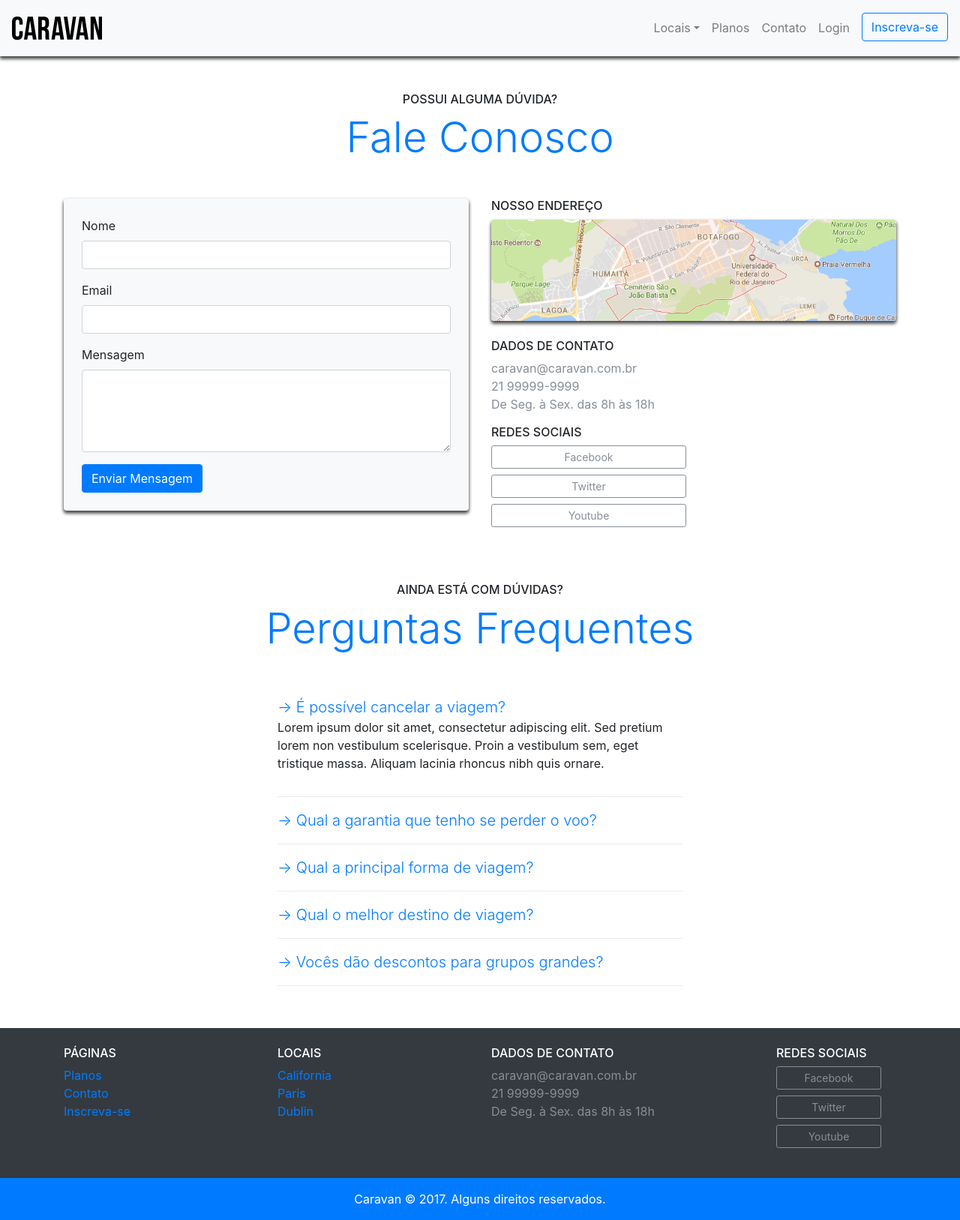
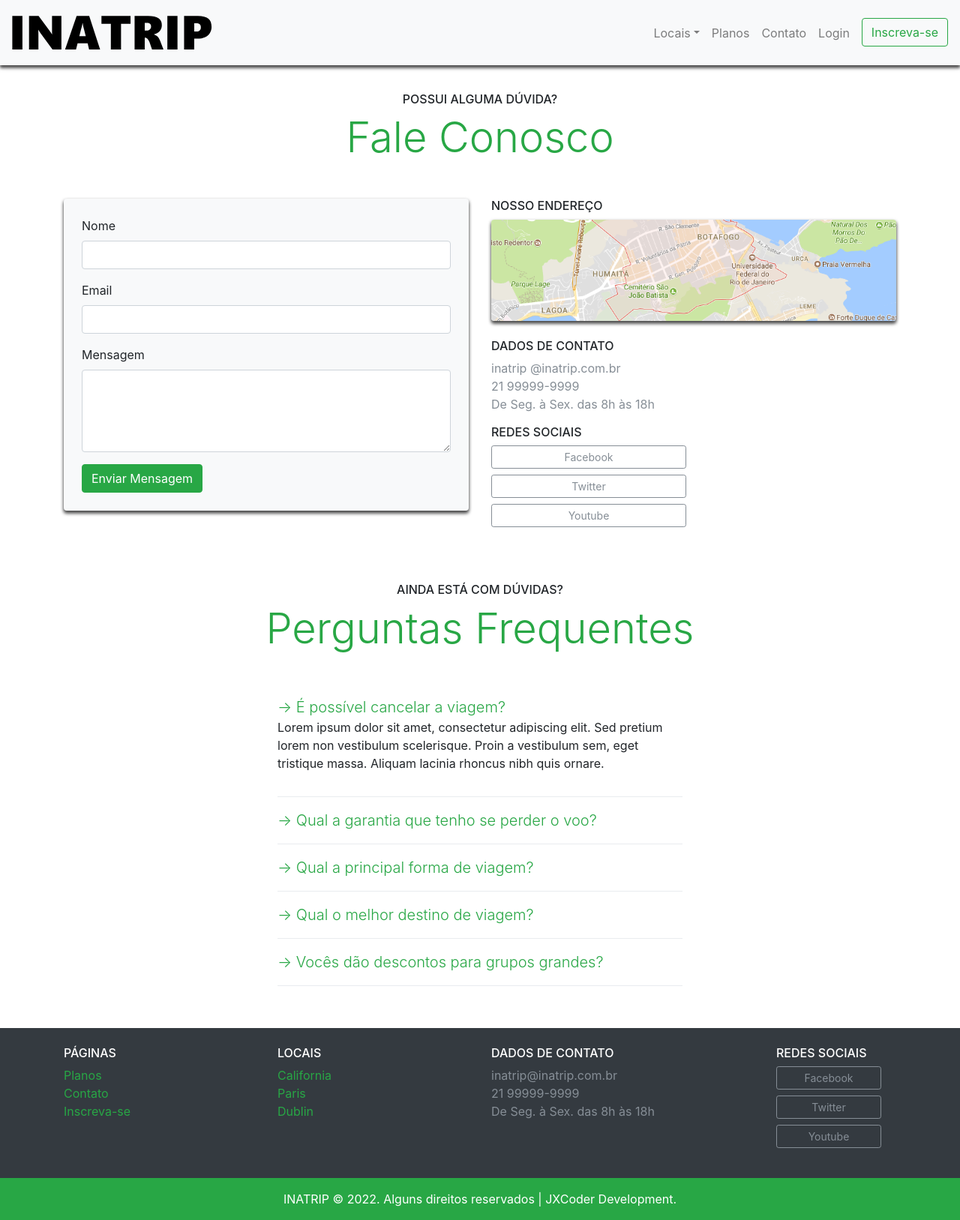
Before and after one commit to luizjxcoder/INATRIP, a plain HTML site: page contato.html in a window 1280 px wide. Shown: the whole page at 75% size. Drawn offline with Linux system fonts and the light colour scheme.

Commit message:
otimizações

```diff
--- a/contato.html
+++ b/contato.html
@@ -2,7 +2,7 @@
 <html>
 
 <head>
-   <title>Caravan</title>
+   <title>INATRIP - Contato</title>
 
    <meta charset="utf-8">
    <meta name="viewport" content="width=device-width, initial-scale=1, shrink-to-fit=no">
@@ -14,7 +14,7 @@
 
 <body>
 
-   <!--  Modal   -->
+   <!-- INÍCIO MODAL   -->
    <div class="modal fade" id="modalLogin" tabindex="-1" role="dialog" aria-labelledby="modalLoginTitulo"
       aria-hidden="true">
       <div class="modal-dialog" role="document">
@@ -26,6 +26,7 @@
                </button>
             </div>
             <div class="modal-body">
+
                <form>
                   <div class="form-group">
                      <label for="loginEmail">Email</label>
@@ -36,17 +37,19 @@
                      <input type="password" class="form-control" id="loginSenha">
                   </div>
                   <button type="submit" class="btn btn-primary">Entrar na Conta</button>
-                  <small class="form-text text-muted">Esqueceu a senha? <a href="#">Clique aqui</a>.</small>
+                  <small class="form-text text-muted">Esqueceu a senha? <a href="#">Clique
+                        aqui</a>.</small>
                </form>
             </div>
          </div>
       </div>
    </div>
-   <!-- Fecha Modal  -->
+   <!-- FIM MODAL   -->
 
+   <!-- INÍCIO MENU -->
    <nav class="navbar navbar-expand-md navbar-light bg-light fixed-top py-3 box-shadow">
       <a href="index.html" class="navbar-brand">
-         <img src="img/caravan.svg" alt="Caravan">
+         <img src="img/logo.svg" alt="Caravan">
       </a>
 
       <button class="navbar-toggler" type="button" data-toggle="collapse" data-target="#navbarSupportedContent"
@@ -61,8 +64,10 @@
                   aria-haspopup="true" aria-expanded="false">Locais</a>
                <div class="dropdown-menu" aria-labelledby="navbarDropdown">
                   <a class="dropdown-item" href="local.html">California</a>
-                  <a class="dropdown-item" href="local.html">Paris</a>
-                  <a class="dropdown-item" href="local.html">Dublin</a>
+                  <a class="dropdown-item" href="local.html">Inglaterra</a>
+                  <a class="dropdown-item" href="local.html">Peru</a>
+                  <a class="dropdown-item" href="local.html">Noruega</a>
+                  <a class="dropdown-item" href="local.html">Cancun</a>
                </div>
             </li>
             <li class="nav-item">
@@ -75,7 +80,7 @@
                <a class="nav-link" href="#" data-toggle="modal" data-target="#modalLogin">Login</a>
             </li>
             <li class="nav-item">
-               <a class="btn btn-outline-primary ml-md-2" href="inscricao.html">Inscreva-se</a>
+               <a class="btn btn-outline-success ml-md-2" href="inscricao.html">Inscreva-se</a>
             </li>
          </ul>
       </div>
@@ -84,7 +89,7 @@
    <section class="container">
       <div class="my-5 text-center">
          <span class="h6 d-block">POSSUI ALGUMA DÚVIDA?</span>
-         <h2 class="display-4 text-primary">Fale Conosco</h2>
+         <h2 class="display-4 text-success">Fale Conosco</h2>
       </div>
       <div class="row">
          <div class="col-lg mb-5">
@@ -101,7 +106,7 @@
                   <label for="clienteMensagem">Mensagem</label>
                   <textarea id="clienteMensagem" class="form-control" rows="4"></textarea>
                </div>
-               <button type="submit" class="btn btn-primary">Enviar Mensagem</button>
+               <button type="submit" class="btn btn-success">Enviar Mensagem</button>
             </form>
          </div>
          <div class="col-lg">
@@ -110,7 +115,8 @@
 
             <h2 class="h6">DADOS DE CONTATO</h2>
             <ul class="list-unstyled text-secondary">
-               <li>caravan@caravan.com.br</li>
+               <li>inatrip
+                  @inatrip.com.br</li>
                <li>21 99999-9999</li>
                <li>De Seg. à Sex. das 8h às 18h</li>
             </ul>
@@ -128,12 +134,12 @@
    <section class="container">
       <div class="my-5 text-center">
          <span class="h6 d-block">AINDA ESTÁ COM DÚVIDAS?</span>
-         <h2 class="display-4 text-primary">Perguntas Frequentes</h2>
+         <h2 class="display-4 text-success">Perguntas Frequentes</h2>
       </div>
       <div class="row justify-content-center">
          <div class="col-md-6" id="perguntasFrequentes" data-children=".pergunta">
             <div class="pergunta py-2">
-               <a class="lead" data-toggle="collapse" data-parent="#perguntasFrequentes" href="#pergunta1"
+               <a class="lead text-success" data-toggle="collapse" data-parent="#perguntasFrequentes" href="#pergunta1"
                   aria-expanded="true" aria-controls="pergunta1">→ É possível cancelar a viagem?</a>
                <div id="pergunta1" class="collapse show" role="tabpanel">
                   <p>Lorem ipsum dolor sit amet, consectetur adipiscing elit. Sed pretium lorem non vestibulum
@@ -143,7 +149,7 @@
             </div>
             <div class="dropdown-divider"></div>
             <div class="pergunta py-2">
-               <a class="lead" data-toggle="collapse" data-parent="#perguntasFrequentes" href="#pergunta2"
+               <a class="lead text-success" data-toggle="collapse" data-parent="#perguntasFrequentes" href="#pergunta2"
                   aria-expanded="true" aria-controls="pergunta2">→ Qual a garantia que tenho se perder o voo?</a>
                <div id="pergunta2" class="collapse" role="tabpanel">
                   <p>Lorem ipsum dolor sit amet, consectetur adipiscing elit. Sed pretium lorem non vestibulum
@@ -153,7 +159,7 @@
             </div>
             <div class="dropdown-divider"></div>
             <div class="pergunta py-2">
-               <a class="lead" data-toggle="collapse" data-parent="#perguntasFrequentes" href="#pergunta3"
+               <a class="lead text-success" data-toggle="collapse" data-parent="#perguntasFrequentes" href="#pergunta3"
                   aria-expanded="true" aria-controls="pergunta3">→ Qual a principal forma de viagem?</a>
                <div id="pergunta3" class="collapse" role="tabpanel">
                   <p>Lorem ipsum dolor sit amet, consectetur adipiscing elit. Sed pretium lorem non vestibulum
@@ -163,7 +169,7 @@
             </div>
             <div class="dropdown-divider"></div>
             <div class="pergunta py-2">
-               <a class="lead" data-toggle="collapse" data-parent="#perguntasFrequentes" href="#pergunta4"
+               <a class="lead text-success" data-toggle="collapse" data-parent="#perguntasFrequentes" href="#pergunta4"
                   aria-expanded="true" aria-controls="pergunta4">→ Qual o melhor destino de viagem?</a>
                <div id="pergunta4" class="collapse" role="tabpanel">
                   <p>Lorem ipsum dolor sit amet, consectetur adipiscing elit. Sed pretium lorem non vestibulum
@@ -173,7 +179,7 @@
             </div>
             <div class="dropdown-divider"></div>
             <div class="pergunta py-2">
-               <a class="lead" data-toggle="collapse" data-parent="#perguntasFrequentes" href="#pergunta5"
+               <a class="lead text-success" data-toggle="collapse" data-parent="#perguntasFrequentes" href="#pergunta5"
                   aria-expanded="true" aria-controls="pergunta5">→ Vocês dão descontos para grupos grandes?</a>
                <div id="pergunta5" class="collapse" role="tabpanel">
                   <p>Lorem ipsum dolor sit amet, consectetur adipiscing elit. Sed pretium lorem non vestibulum
@@ -188,28 +194,28 @@
 
 
    <footer class="bg-dark text-white mt-5">
-      <div class="container py-4">
-         <div class="row">
-            <div class="col-md-3 col-6">
-               <h4 class="h6">PÁGINAS</h4>
-               <ul class="list-unstyled">
-                  <li><a href="planos.html">Planos</a></li>
-                  <li><a href="contato.html">Contato</a></li>
-                  <li><a href="inscricao.html">Inscreva-se</a></li>
+      <div class="container py-4 ">
+         <div class="row ">
+            <div class="col-md-3 col-6 ">
+               <h4 class="h6 ">PÁGINAS</h4>
+               <ul class="list-unstyled ">
+                  <li><a class="text-success" href="planos.html">Planos</a></li>
+                  <li><a class="text-success" href="contato.html">Contato</a></li>
+                  <li><a class="text-success" href="inscricao.html">Inscreva-se</a></li>
                </ul>
             </div>
             <div class="col-md-3 col-6">
                <h4 class="h6">LOCAIS</h4>
                <ul class="list-unstyled">
-                  <li><a href="local.html">California</a></li>
-                  <li><a href="local.html">Paris</a></li>
-                  <li><a href="local.html">Dublin</a></li>
+                  <li><a class="text-success" href="local.html">California</a></li>
+                  <li><a class="text-success" href="local.html">Paris</a></li>
+                  <li><a class="text-success" href="local.html">Dublin</a></li>
                </ul>
             </div>
             <div class="col-md-4">
                <h4 class="h6">DADOS DE CONTATO</h4>
                <ul class="list-unstyled text-secondary">
-                  <li>caravan@caravan.com.br</li>
+                  <li>inatrip@inatrip.com.br</li>
                   <li>21 99999-9999</li>
                   <li>De Seg. à Sex. das 8h às 18h</li>
                </ul>
@@ -227,8 +233,8 @@
             </div>
          </div>
       </div>
-      <div class="bg-primary text-center py-3">
-         <p class="mb-0">Caravan © 2017. Alguns direitos reservados.</p>
+      <div class="bg-success text-center py-3">
+         <p class="mb-0">INATRIP © 2022. Alguns direitos reservados | JXCoder Development.</p>
       </div>
    </footer>
 
```
Also changed, not shown: inscricao.html (+27 -22 lines), local.html (+1 -1 lines), planos.html (+13 -9 lines), 1 other file.
